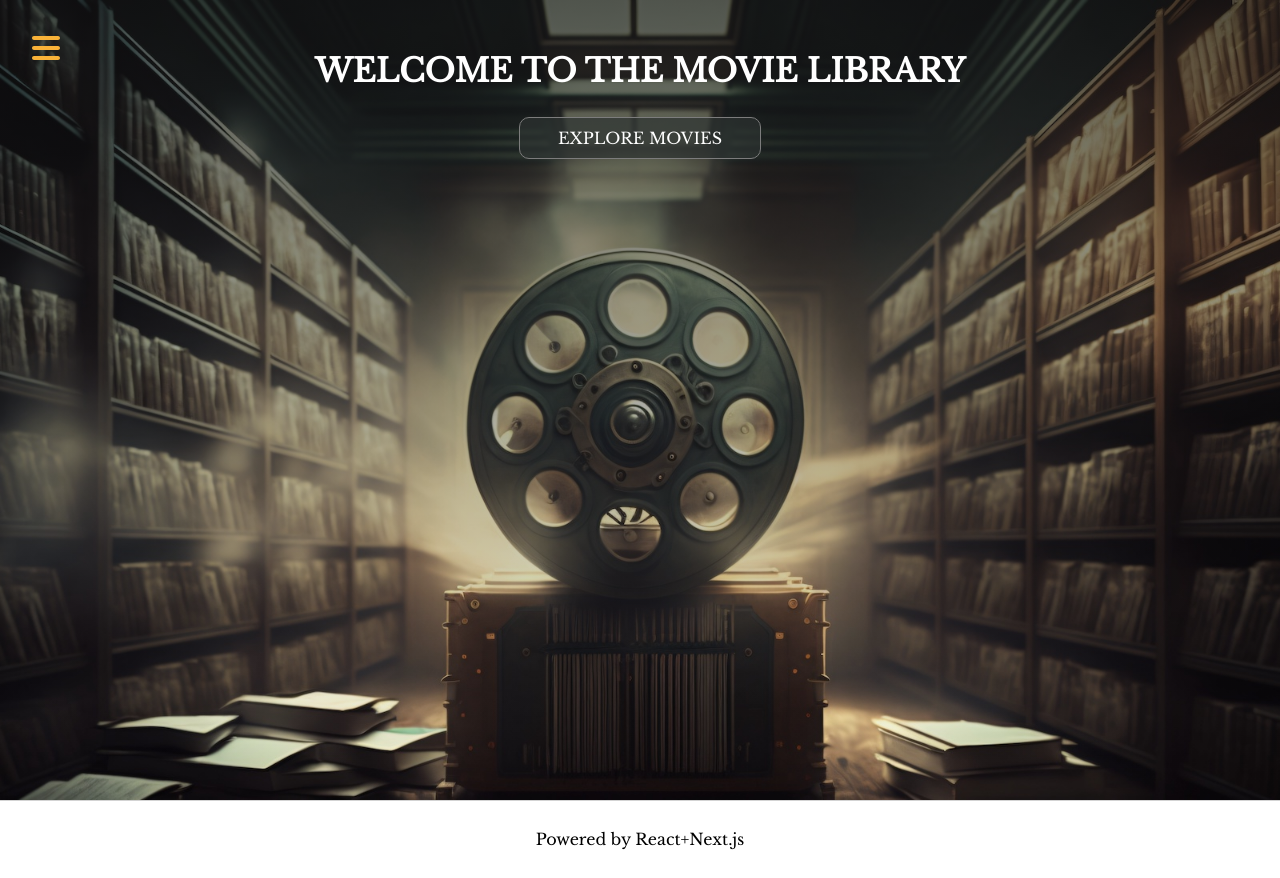
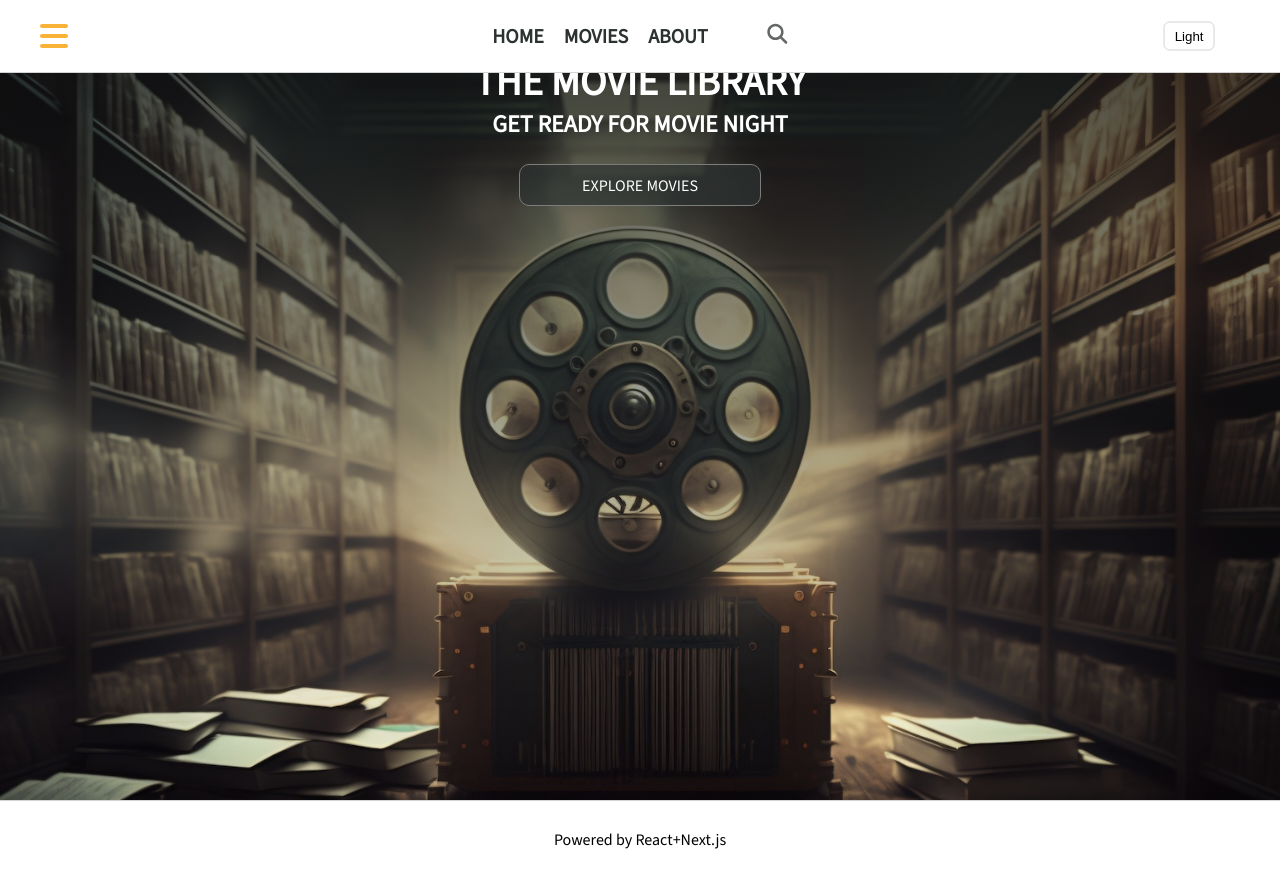
Before and after one commit to pablohennique/my-movie-library, a Next.js app: page / in a window 1280 px wide. Built offline with nearby package versions, Linux system fonts and the light colour scheme.

Commit message:
implemented hidden nav menu that shows with hover. missing transition effects

```diff
--- a/src/app/layout.js
+++ b/src/app/layout.js
@@ -3,10 +3,14 @@ import './globals.css'
 import styles from './layout.module.css'
 import { Inter } from 'next/font/google'
 import { Libre_Baskerville } from 'next/font/google'
+import { Playfair_Display } from 'next/font/google'
+import { Source_Sans_3 } from 'next/font/google'
 import { BurgerMenu } from '../components/burger-menu'
 
 const inter = Inter({ subsets: ['latin'] })
 const libreBaskerville = Libre_Baskerville({ subsets: ['latin'], weight: '400'})
+const playfairDisplay = Playfair_Display({ subsets: ['latin'], weight: '400'})
+const sourceSans = Source_Sans_3({ subsets: ['latin'], weight: '400'})
 
 export const metadata = {
   title: {
@@ -19,12 +23,15 @@ export const metadata = {
 export default function RootLayout({ children }) {
   return (
       <html lang="en">
-        <body className={`${libreBaskerville.className} ${styles.rootLayout}`}>
-          <header>
+        <body className={`${sourceSans.className} ${styles.rootLayout}`}>
+          {/* <header>
+
+          </header> */}
+
+          <main>
             <BurgerMenu />
-          </header>
-
-          <main>{children}</main>
+            {children}
+          </main>
 
           <footer>
             <p>
--- a/src/app/movies/page.js
+++ b/src/app/movies/page.js
@@ -29,7 +29,7 @@ export default async function MoviesPage() {
       <div className={styles.headers}>
         <h1>Popular Movies</h1>
 
-        <h2>Here is a list of popular movies:</h2>
+        <h2>Explore currently trending movies</h2>
       </div>
 
         {callSuccess ? (
--- a/src/app/page.js
+++ b/src/app/page.js
@@ -3,7 +3,7 @@ import Link from 'next/link'
 import styles from './page.module.css'
 
 export default function HomePage() {
-  const appTitle = 'Welcome To The Movie Library'
+  const appTitle = 'The Movie Library'
   const displayTitle = true
   const uppercaseTitle = true
   const uppercaseTernary = uppercaseTitle ? appTitle.toUpperCase() : appTitle
@@ -13,7 +13,7 @@ export default function HomePage() {
         <div className={styles.landingTitle}>
           <div>
             <h1>{displayTitle && uppercaseTernary}</h1>
-            <h2 className='hidden'>Explore and choose from a list of popular movies</h2>
+            <h2 className=''>GET READY FOR MOVIE NIGHT</h2>
           </div>
             <Link className={styles.landingButton} href="/movies">
                 EXPLORE MOVIES
--- a/src/app/page.module.css
+++ b/src/app/page.module.css
@@ -2,12 +2,15 @@
   display: block;
   justify-content: space-between;
   align-items: center;
-  padding: 30px 128px;
+  padding: 60px 128px 60px 128px;
   color: white;
 }
 
 .landingTitle h1 {
   color: white;
+  font-size: 40px;
+  font-weight: bold;
+  margin-bottom: -20px;
 }
 
 .landingTitle h2 {
@@ -16,19 +19,18 @@
 
 .landingContainer {
   background-image:
-    linear-gradient(to bottom, rgba(18, 18, 18, 0.7),transparent),
+    linear-gradient(to bottom, rgba(18, 18, 18, .85),transparent),
     url('../../public/old-film-banner-lite.jpeg');
   background-size: cover;
   background-position: center;
   background-repeat: no-repeat;
-  /* height: 86vh; */
-  height: 100vh;
+  height: 104vh;
   top: 0; left: 0;
   text-align: center;
 }
 
 .negativeMargin {
-  margin: -107px -128px -30px -128px;
+  margin: -62px -128px -30px -128px;
 }
 
 .landingButton {
--- a/src/components/burger-menu.js
+++ b/src/components/burger-menu.js
@@ -2,25 +2,29 @@
 import { useState } from "react"
 import { FontAwesomeIcon } from '@fortawesome/react-fontawesome'
 import { faBars } from '@fortawesome/free-solid-svg-icons'
-import { NavMenuWithLight } from './nav-menu-with-light'
+import { NavMenu } from "./nav-menu"
+import { ThemeSwitch } from "./theme-switch"
 import styles from './burger-menu.module.css'
 
 export function BurgerMenu() {
-  const burgerMenu = <FontAwesomeIcon icon={faBars} size='2xl' style={{color: "#F9B339", }} />
+  const burgerMenuIcon = <FontAwesomeIcon icon={faBars} size='2xl' style={{color: "#F9B339", }} />
   const [isMenuOpen, setIsMenuOpen] = useState(false)
-  const handleHover = () => {
-    setIsMenuOpen(!isMenuOpen)
+  const menuShown = () => {
+    setIsMenuOpen(true)
+    document.body.classList.add('swipeDown')
+  }
+  const menuHidden = () => {
+    setIsMenuOpen(false)
+    document.body.classList.remove('swipeDown')
   }
 
-  // document.body.classList.toggle('navMenuHidden')
-
   return(
-    <div
-      className={styles.navBarComplete}
-      onMouseEnter={handleHover} onMouseLeave={handleHover}
-    >
-      {burgerMenu}
-      {isMenuOpen && <NavMenuWithLight />}
+    <div className={styles.navBarComplete} onMouseLeave={menuHidden}>
+      <div onMouseEnter={menuShown} >
+        {burgerMenuIcon}
+      </div>
+      {isMenuOpen && <NavMenu />}
+      {isMenuOpen && <ThemeSwitch />}
     </div>
   )
 }
--- a/src/components/burger-menu.module.css
+++ b/src/components/burger-menu.module.css
@@ -1,8 +1,18 @@
 .navBarComplete {
-  padding-left: 20px;
-  padding-top: 20px;
+  position: absolute;
+  top: 0;
+  left: 0;
+  width: 100%;
   display: flex;
-  justify-content: space-between;
+  /* justify-content: space-evenly; */
   align-items: center;
-  z-index: 9999;
 }
+
+.navBarComplete svg {
+  margin: 20px 40px;
+}
+
+:global(.swipeDown) .navBarComplete {
+  background-color: white;;
+  border-bottom: .5px solid lightgray;
+}
--- a/src/components/nav-menu-with-light.js
+++ /dev/null
@@ -1,12 +0,0 @@
-import { NavMenu } from "./nav-menu"
-import { ThemeSwitch } from "./theme-switch"
-import styles from './nav-menu-with-lights.module.css'
-
-export function NavMenuWithLight() {
-  return(
-    <div className={styles.dynamicNavBar}>
-      <NavMenu />
-      <ThemeSwitch />
-  </div>
-  )
-}
--- a/src/components/nav-menu-with-lights.module.css
+++ /dev/null
@@ -1,6 +0,0 @@
-.dynamicNavBar {
-  /* padding: 12px; */
-  display: flex;
-  justify-content: space-between;
-  align-items: center;
-}
--- a/src/components/nav-menu.module.css
+++ b/src/components/nav-menu.module.css
@@ -1,15 +1,23 @@
+.navMenu {
+  position: absolute;
+  top: 50%;
+  left: 50%;
+  transform: translate(-50%, -50%);
+}
+
 .navMenu ul {
   display: flex;
-  flex-direction: row;
-  gap: 12px;
+  gap: 20px;
   margin: 0;
-  padding-left: 20px;
   text-transform: uppercase;
   font-weight: bold;
+  justify-content: center;
+  align-items: center;
 }
 
 .navMenu li {
   list-style-type: none;
+  font-size: 20px;
 }
 
 .navMenu li a {
--- a/src/components/theme-switch.module.css
+++ b/src/components/theme-switch.module.css
@@ -1,9 +1,13 @@
 .themeSwitch {
+  position: absolute;
+  top: 50%;
+  right: 40px;
+  transform: translate(-50%, -50%);
   border: 1px solid lightgray;
   cursor: pointer;
   background-color: transparent;
   border-radius: 6px;
-  padding: 4px 8px;
+  padding: 6px 10px;
 }
 
 :global(.dark) .themeSwitch {
```
